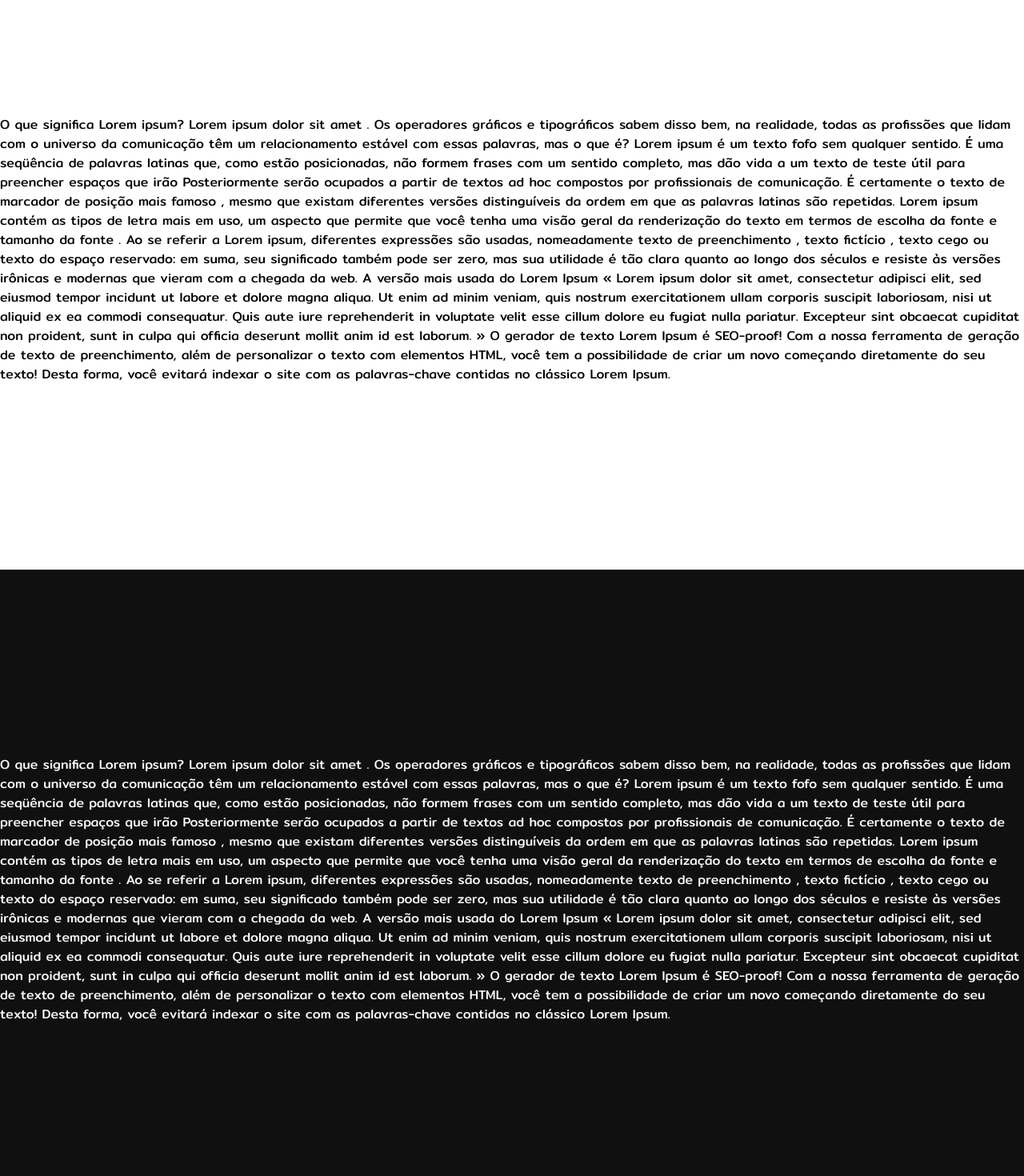
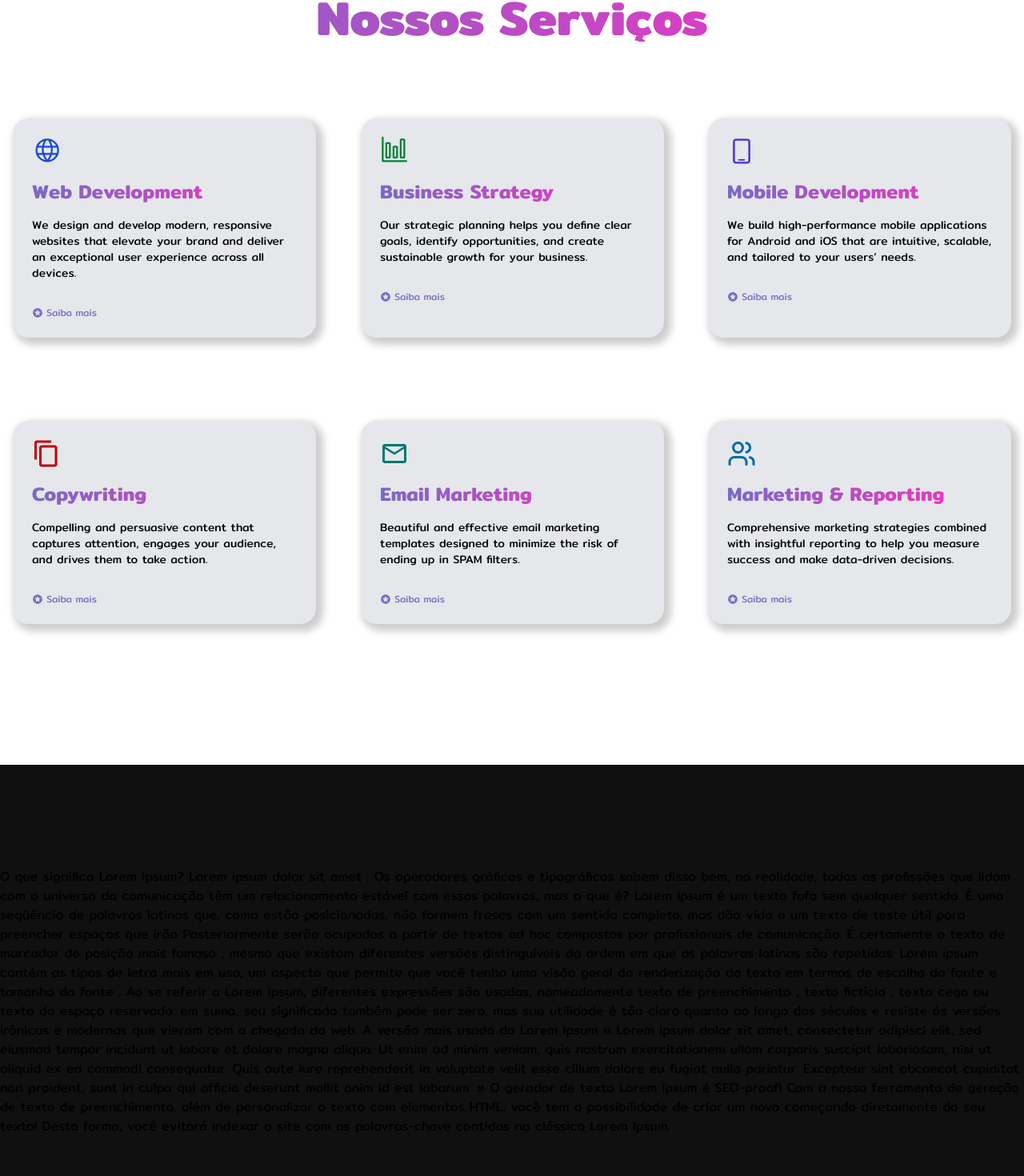
Before and after one commit to DiogoGoularttt/site, a Next.js app: page / in a window 1280 px wide. Shown: the part 1024-2494 px from the top of the page at 80% size. Built offline with nearby package versions, Linux system fonts and the light colour scheme.

Commit message:
:rocket: feat: Add props to the card component

```diff
--- /dev/null
+++ b/src/app/Services.js
@@ -0,0 +1,51 @@
+import Card from "./components/card";
+import { VscGlobe, VscGraph } from "react-icons/vsc";
+import { RxMobile } from "react-icons/rx";
+import { MdOutlineContentCopy, MdOutlineMailOutline } from "react-icons/md";
+import { LuUsers } from "react-icons/lu";
+
+export default function Services() {
+  return (
+    <>
+      <h1 className="text-4xl sm:text-4xl md:text-6xl text-center font-bold icon-gradient">Nossos Serviços</h1>
+      <div className="grid grid-cols-1 sm:grid-cols-2 md:grid-cols-3 w-full gap-14 gap-y-20 md:gap-y-26 py-16 md:py-24">
+        <Card
+          service="Web Development"
+          icon={VscGlobe}
+          iconClass="text-4xl text-blue-700"
+          text="We design and develop modern, responsive websites that elevate your brand and deliver an exceptional user experience across all devices."
+        />
+        <Card
+          service="Business Strategy"
+          icon={VscGraph}
+          iconClass="text-4xl text-green-700"
+          text="Our strategic planning helps you define clear goals, identify opportunities, and create sustainable growth for your business."
+        />
+        <Card
+          service="Mobile Development"
+          icon={RxMobile}
+          iconClass="text-4xl text-indigo-700"
+          text="We build high-performance mobile applications for Android and iOS that are intuitive, scalable, and tailored to your users’ needs."
+        />
+        <Card
+          service="Copywriting"
+          icon={MdOutlineContentCopy}
+          iconClass="text-4xl text-red-700"
+          text="Compelling and persuasive content that captures attention, engages your audience, and drives them to take action."
+        />
+        <Card
+          service="Email Marketing"
+          icon={MdOutlineMailOutline}
+          iconClass="text-4xl text-teal-700"
+          text="Beautiful and effective email marketing templates designed to minimize the risk of ending up in SPAM filters."
+        />
+        <Card
+          service="Marketing & Reporting"
+          icon={LuUsers}
+          iconClass="text-4xl text-sky-700"
+          text="Comprehensive marketing strategies combined with insightful reporting to help you measure success and make data-driven decisions."
+        />
+      </div>
+    </>
+  );
+}
--- /dev/null
+++ b/src/app/components/card.js
@@ -0,0 +1,24 @@
+import { MdStars } from "react-icons/md";
+import { CgWebsite } from "react-icons/cg";
+
+export default function Card(props) {
+  const Icon = props.icon; // Componente do ícone dinâmico
+
+  return (
+    <div className="flex flex-col justify-start bg-gray-200 max-w-[404px] rounded-[20px] shadow-card page">
+      <div className="pt-[23px] pb-[32px]">
+        <div className="px-[24px]">
+          <div className="pb-4">{Icon && <Icon className={props.iconClass} />}</div>
+          <h2 className="text-2xl font-semibold icon-gradient">{props.service}</h2>
+          <p className="text-sm pt-4">{props.text}</p>
+        </div>
+      </div>
+      <div className="pb-[23px] px-[24px]">
+        <button className="flex items-center gap-1 text-xs text-[#7969C8]">
+          <MdStars className="text-sm" />
+          <span className="font-light">Saiba mais</span>
+        </button>
+      </div>
+    </div>
+  );
+}
--- a/src/app/globals.css
+++ b/src/app/globals.css
@@ -8,9 +8,9 @@ html {
   font-family: var(--font-mitr), sans-serif;
 }
 
-body::-webkit-scrollbar {
-  width: 1px;
-}
+/* body::-webkit-scrollbar {
+  width: 10px;
+} */
 
 .icon-gradient {
   background: linear-gradient(90deg, #7969c8, #bc4bc4, #ff2cc0);
@@ -34,3 +34,7 @@ body::-webkit-scrollbar {
   animation-timeline: view();
   animation-range: entry 0% cover 40%;
 }
+
+.shadow-card {
+  box-shadow: 5px 5px 10px 4px rgba(0, 0, 0, 0.2); /* Exemplo básico */
+}
--- a/src/app/page.js
+++ b/src/app/page.js
@@ -1,5 +1,6 @@
 import Header from "./Header";
 import Headline from "./Headline";
+import Services from "./Services";
 
 export default function Home() {
   return (
@@ -8,12 +9,16 @@ export default function Home() {
         <Header />
       </header>
       <main className="view">
-        <div className="flex flex-col justify-center items-center h-screen bg-[#101010] ">
+        <div className="flex flex-col justify-center items-center h-screen px-4 bg-[#101010]">
           <Headline />
         </div>
 
-        <div id="services" className="flex flex-col justify-center items-center h-screen bg-white ">
-          <div className="max-w-7xl page">
+        <div id="services" className="max-w-7xl mx-auto py-8 md:py-20 px-4 bg-white">
+          <Services />
+        </div>
+
+        <div id="projects" className="flex bg-[#101010] py-32 max-w-7xl mx-auto">
+          <div className="max-w-7xl">
             <h1>
               O que significa Lorem ipsum? Lorem ipsum dolor sit amet . Os operadores gráficos e tipográficos sabem
               disso bem, na realidade, todas as profissões que lidam com o universo da comunicação têm um relacionamento
@@ -40,62 +45,33 @@ export default function Home() {
           </div>
         </div>
 
-        <div id="projects" className="flex flex-col justify-center items-center h-screen bg-[#101010] ">
-          <div className="max-w-7xl page">
-            <h1 className="text-white">
-              O que significa Lorem ipsum? Lorem ipsum dolor sit amet . Os operadores gráficos e tipográficos sabem
-              disso bem, na realidade, todas as profissões que lidam com o universo da comunicação têm um relacionamento
-              estável com essas palavras, mas o que é? Lorem ipsum é um texto fofo sem qualquer sentido. É uma seqüência
-              de palavras latinas que, como estão posicionadas, não formem frases com um sentido completo, mas dão vida
-              a um texto de teste útil para preencher espaços que irão Posteriormente serão ocupados a partir de textos
-              ad hoc compostos por profissionais de comunicação. É certamente o texto de marcador de posição mais famoso
-              , mesmo que existam diferentes versões distinguíveis da ordem em que as palavras latinas são repetidas.
-              Lorem ipsum contém as tipos de letra mais em uso, um aspecto que permite que você tenha uma visão geral da
-              renderização do texto em termos de escolha da fonte e tamanho da fonte . Ao se referir a Lorem ipsum,
-              diferentes expressões são usadas, nomeadamente texto de preenchimento , texto fictício , texto cego ou
-              texto do espaço reservado: em suma, seu significado também pode ser zero, mas sua utilidade é tão clara
-              quanto ao longo dos séculos e resiste às versões irônicas e modernas que vieram com a chegada da web. A
-              versão mais usada do Lorem Ipsum « Lorem ipsum dolor sit amet, consectetur adipisci elit, sed eiusmod
-              tempor incidunt ut labore et dolore magna aliqua. Ut enim ad minim veniam, quis nostrum exercitationem
-              ullam corporis suscipit laboriosam, nisi ut aliquid ex ea commodi consequatur. Quis aute iure
-              reprehenderit in voluptate velit esse cillum dolore eu fugiat nulla pariatur. Excepteur sint obcaecat
-              cupiditat non proident, sunt in culpa qui officia deserunt mollit anim id est laborum. » O gerador de
-              texto Lorem Ipsum é SEO-proof! Com a nossa ferramenta de geração de texto de preenchimento, além de
-              personalizar o texto com elementos HTML, você tem a possibilidade de criar um novo começando diretamente
-              do seu texto! Desta forma, você evitará indexar o site com as palavras-chave contidas no clássico Lorem
-              Ipsum.
-            </h1>
-          </div>
-        </div>
-
-        <div id="contact" className="flex flex-col justify-center items-center h-screen bg-white">
-          <div className="max-w-7xl page">
-            <h1>
-              O que significa Lorem ipsum? Lorem ipsum dolor sit amet . Os operadores gráficos e tipográficos sabem
-              disso bem, na realidade, todas as profissões que lidam com o universo da comunicação têm um relacionamento
-              estável com essas palavras, mas o que é? Lorem ipsum é um texto fofo sem qualquer sentido. É uma seqüência
-              de palavras latinas que, como estão posicionadas, não formem frases com um sentido completo, mas dão vida
-              a um texto de teste útil para preencher espaços que irão Posteriormente serão ocupados a partir de textos
-              ad hoc compostos por profissionais de comunicação. É certamente o texto de marcador de posição mais famoso
-              , mesmo que existam diferentes versões distinguíveis da ordem em que as palavras latinas são repetidas.
-              Lorem ipsum contém as tipos de letra mais em uso, um aspecto que permite que você tenha uma visão geral da
-              renderização do texto em termos de escolha da fonte e tamanho da fonte . Ao se referir a Lorem ipsum,
-              diferentes expressões são usadas, nomeadamente texto de preenchimento , texto fictício , texto cego ou
-              texto do espaço reservado: em suma, seu significado também pode ser zero, mas sua utilidade é tão clara
-              quanto ao longo dos séculos e resiste às versões irônicas e modernas que vieram com a chegada da web. A
-              versão mais usada do Lorem Ipsum « Lorem ipsum dolor sit amet, consectetur adipisci elit, sed eiusmod
-              tempor incidunt ut labore et dolore magna aliqua. Ut enim ad minim veniam, quis nostrum exercitationem
-              ullam corporis suscipit laboriosam, nisi ut aliquid ex ea commodi consequatur. Quis aute iure
-              reprehenderit in voluptate velit esse cillum dolore eu fugiat nulla pariatur. Excepteur sint obcaecat
-              cupiditat non proident, sunt in culpa qui officia deserunt mollit anim id est laborum. » O gerador de
-              texto Lorem Ipsum é SEO-proof! Com a nossa ferramenta de geração de texto de preenchimento, além de
-              personalizar o texto com elementos HTML, você tem a possibilidade de criar um novo começando diretamente
-              do seu texto! Desta forma, você evitará indexar o site com as palavras-chave contidas no clássico Lorem
-              Ipsum.
-            </h1>
-          </div>
+        <div id="contact" className="flex bg-white py-32 max-w-7xl mx-auto">
+          <h1>
+            O que significa Lorem ipsum? Lorem ipsum dolor sit amet . Os operadores gráficos e tipográficos sabem disso
+            bem, na realidade, todas as profissões que lidam com o universo da comunicação têm um relacionamento estável
+            com essas palavras, mas o que é? Lorem ipsum é um texto fofo sem qualquer sentido. É uma seqüência de
+            palavras latinas que, como estão posicionadas, não formem frases com um sentido completo, mas dão vida a um
+            texto de teste útil para preencher espaços que irão Posteriormente serão ocupados a partir de textos ad hoc
+            compostos por profissionais de comunicação. É certamente o texto de marcador de posição mais famoso , mesmo
+            que existam diferentes versões distinguíveis da ordem em que as palavras latinas são repetidas. Lorem ipsum
+            contém as tipos de letra mais em uso, um aspecto que permite que você tenha uma visão geral da renderização
+            do texto em termos de escolha da fonte e tamanho da fonte . Ao se referir a Lorem ipsum, diferentes
+            expressões são usadas, nomeadamente texto de preenchimento , texto fictício , texto cego ou texto do espaço
+            reservado: em suma, seu significado também pode ser zero, mas sua utilidade é tão clara quanto ao longo dos
+            séculos e resiste às versões irônicas e modernas que vieram com a chegada da web. A versão mais usada do
+            Lorem Ipsum « Lorem ipsum dolor sit amet, consectetur adipisci elit, sed eiusmod tempor incidunt ut labore
+            et dolore magna aliqua. Ut enim ad minim veniam, quis nostrum exercitationem ullam corporis suscipit
+            laboriosam, nisi ut aliquid ex ea commodi consequatur. Quis aute iure reprehenderit in voluptate velit esse
+            cillum dolore eu fugiat nulla pariatur. Excepteur sint obcaecat cupiditat non proident, sunt in culpa qui
+            officia deserunt mollit anim id est laborum. » O gerador de texto Lorem Ipsum é SEO-proof! Com a nossa
+            ferramenta de geração de texto de preenchimento, além de personalizar o texto com elementos HTML, você tem a
+            possibilidade de criar um novo começando diretamente do seu texto! Desta forma, você evitará indexar o site
+            com as palavras-chave contidas no clássico Lorem Ipsum.
+          </h1>
         </div>
       </main>
+
+      <template></template>
     </>
   );
 }
```
